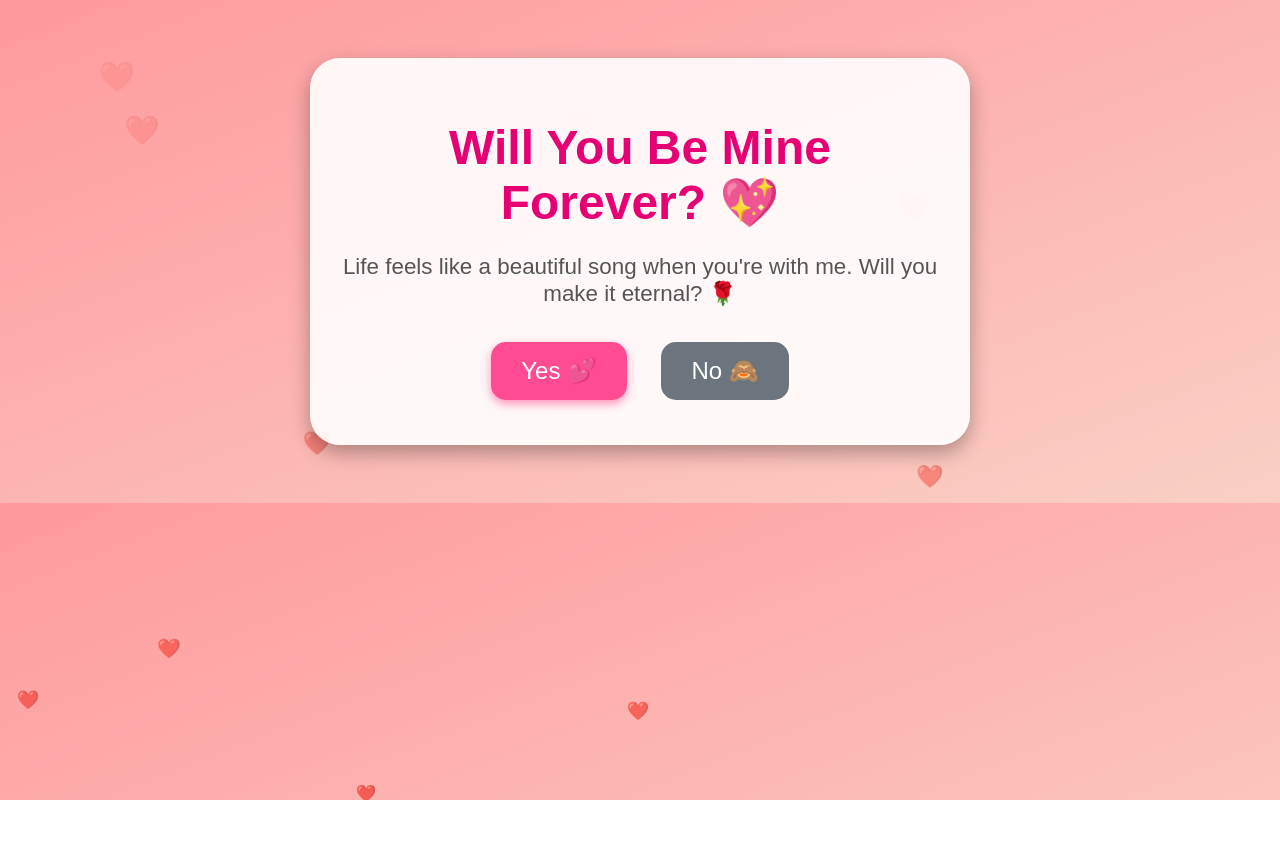
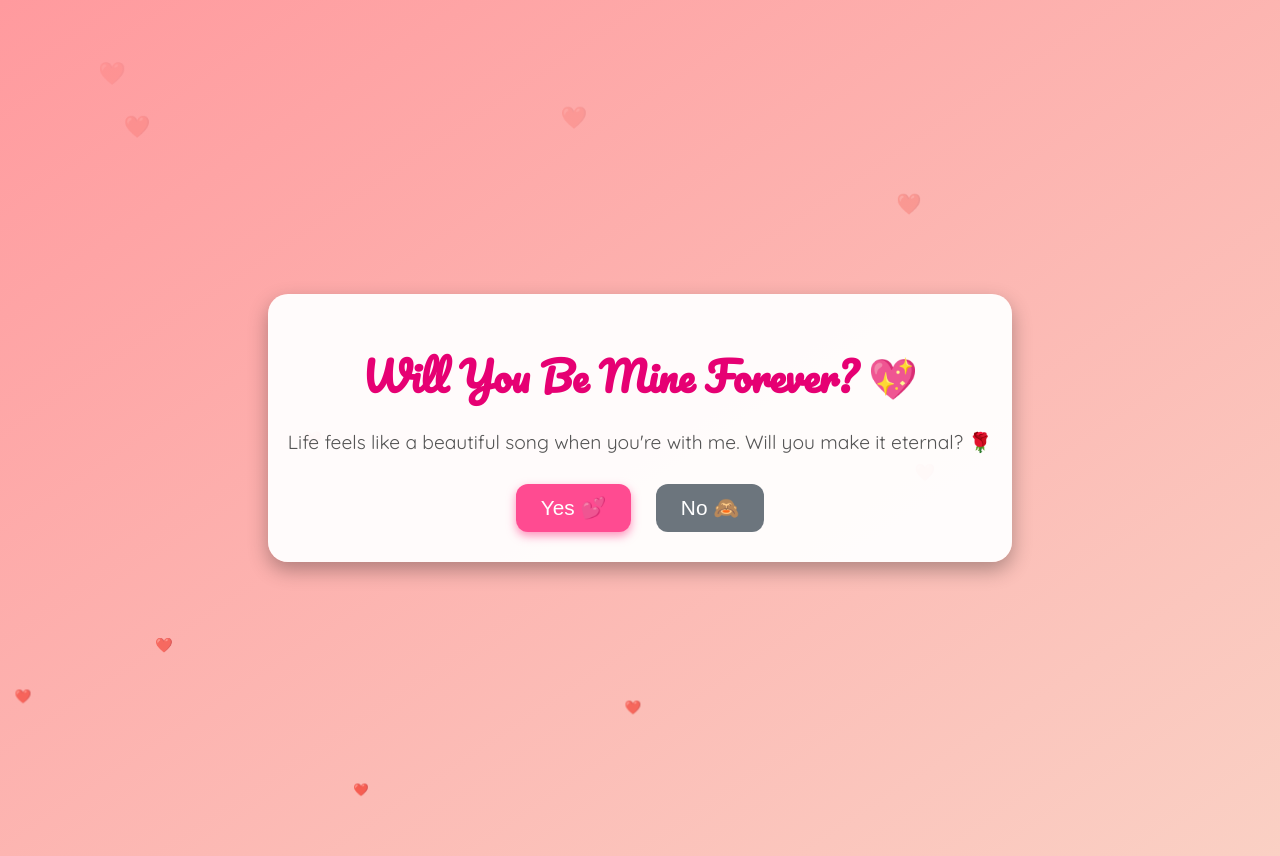
Before and after one commit to PKCP2004/LOVE, a plain HTML site: page index.html in a window 1280 px wide. Before the commit the page ends 800 px from the top, so only its background shows below. Drawn offline with Linux system fonts and the light colour scheme.

Commit message:
Update index.html

```diff
--- a/index.html
+++ b/index.html
@@ -4,22 +4,26 @@
     <meta charset="UTF-8">
     <meta name="viewport" content="width=device-width, initial-scale=1.0">
     <title>My Special Proposal</title>
+    <link href="https://fonts.googleapis.com/css2?family=Pacifico&family=Quicksand:wght@400;700&display=swap" rel="stylesheet">
     <style>
         body {
             background: linear-gradient(to bottom right, #ff9a9e, #fad0c4);
-            font-family: 'Poppins', sans-serif;
+            font-family: 'Quicksand', sans-serif;
             text-align: center;
-            padding: 50px;
+            padding: 20px;
             color: #333;
             overflow: hidden;
+            min-height: 100vh;
+            display: flex;
+            align-items: center;
+            justify-content: center;
         }
 
         .container {
-            max-width: 600px;
-            margin: auto;
-            background: rgba(255, 255, 255, 0.9);
-            padding: 30px;
-            border-radius: 30px;
+            max-width: 90%;
+            background: rgba(255, 255, 255, 0.95);
+            padding: 20px;
+            border-radius: 20px;
             box-shadow: 0 8px 20px rgba(0, 0, 0, 0.3);
             position: relative;
             z-index: 1;
@@ -27,22 +31,23 @@
 
         h1 {
             color: #e60073;
-            font-size: 3em;
+            font-family: 'Pacifico', cursive;
+            font-size: 2.5em;
             margin-bottom: 10px;
         }
 
         p {
-            font-size: 1.4em;
+            font-size: 1.2em;
             color: #555;
             margin-bottom: 20px;
         }
 
         button {
-            padding: 15px 30px;
-            font-size: 1.5em;
-            margin: 15px;
+            padding: 12px 25px;
+            font-size: 1.3em;
+            margin: 10px;
             border: none;
-            border-radius: 15px;
+            border-radius: 12px;
             cursor: pointer;
             transition: 0.4s ease;
         }
@@ -60,14 +65,14 @@
         }
 
         button:hover {
-            transform: scale(1.15);
+            transform: scale(1.1);
         }
 
         #loveMessage {
             display: none;
-            font-size: 2.5em;
+            font-size: 2em;
             color: #e60073;
-            margin-top: 30px;
+            margin-top: 20px;
             animation: fadeIn 2s ease-in-out forwards;
         }
 
@@ -96,7 +101,7 @@
         .heart {
             position: absolute;
             color: rgba(255, 0, 102, 0.8);
-            font-size: 2em;
+            font-size: 1.5em;
             animation: floatUp 5s linear infinite;
         }
 
@@ -110,6 +115,19 @@
                 opacity: 0;
             }
         }
+
+        @media (max-width: 600px) {
+            h1 {
+                font-size: 2em;
+            }
+            p {
+                font-size: 1em;
+            }
+            button {
+                font-size: 1.1em;
+                padding: 10px 20px;
+            }
+        }
     </style>
 </head>
 <body>
@@ -119,21 +137,14 @@
         <h1>Will You Be Mine Forever? 💖</h1>
         <p>Life feels like a beautiful song when you're with me. Will you make it eternal? 🌹</p>
         <button id="yes" onclick="showLove()">Yes 💕</button>
-        <button id="no" onclick="moveNoButton()">No 🙈</button>
+        <button id="no" onmouseover="moveNoButton()">No 🙈</button>
 
         <div id="loveMessage">I Love You ❤️</div>
     </div>
 
-    <audio id="backgroundMusic" loop>
-        <source src="https://www.soundhelix.com/examples/mp3/SoundHelix-Song-1.mp3" type="audio/mpeg">
-    </audio>
-
     <script>
-        const backgroundMusic = document.getElementById('backgroundMusic');
-
         function showLove() {
             document.getElementById('loveMessage').style.display = 'block';
-            backgroundMusic.play();
         }
 
         function moveNoButton() {
@@ -147,7 +158,6 @@
 
             setTimeout(() => {
                 document.getElementById('loveMessage').style.display = 'block';
-                backgroundMusic.play();
             }, 5000);
         }
 
```
